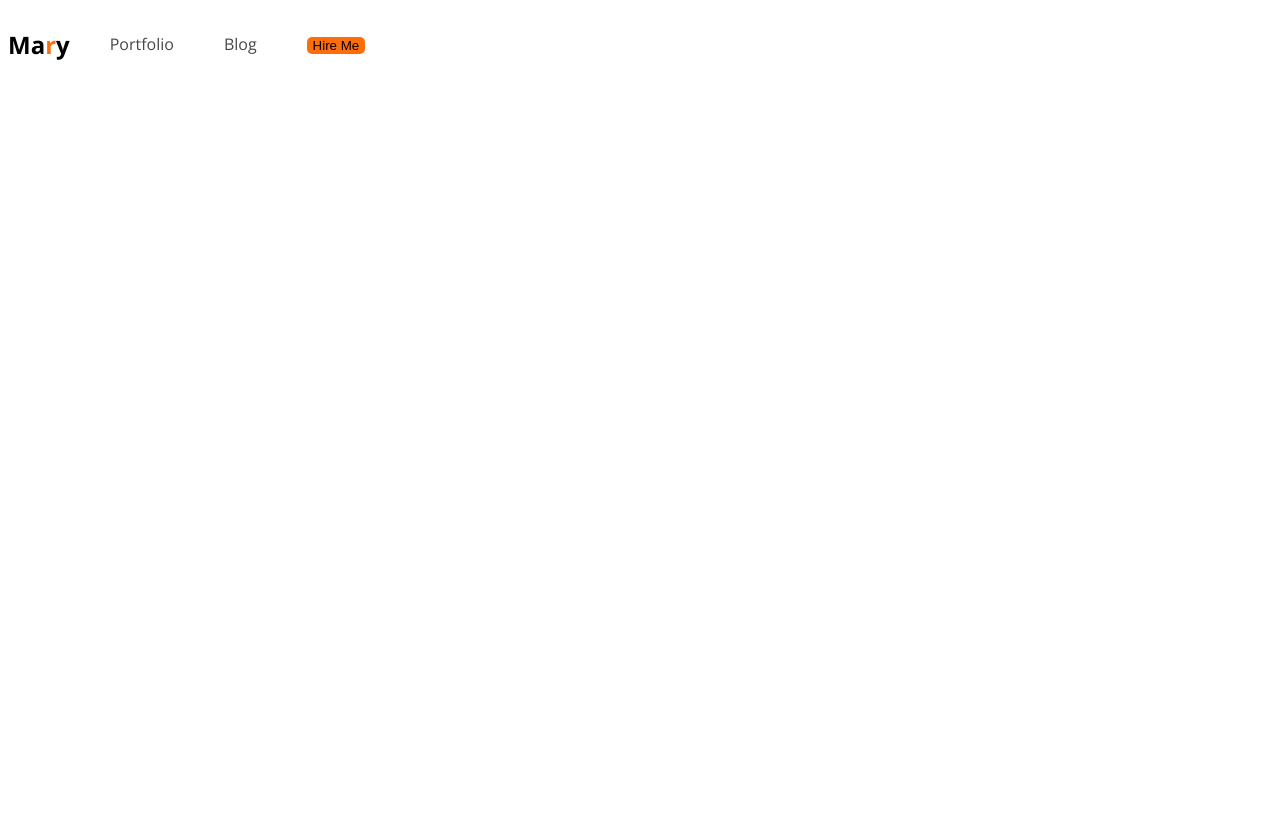
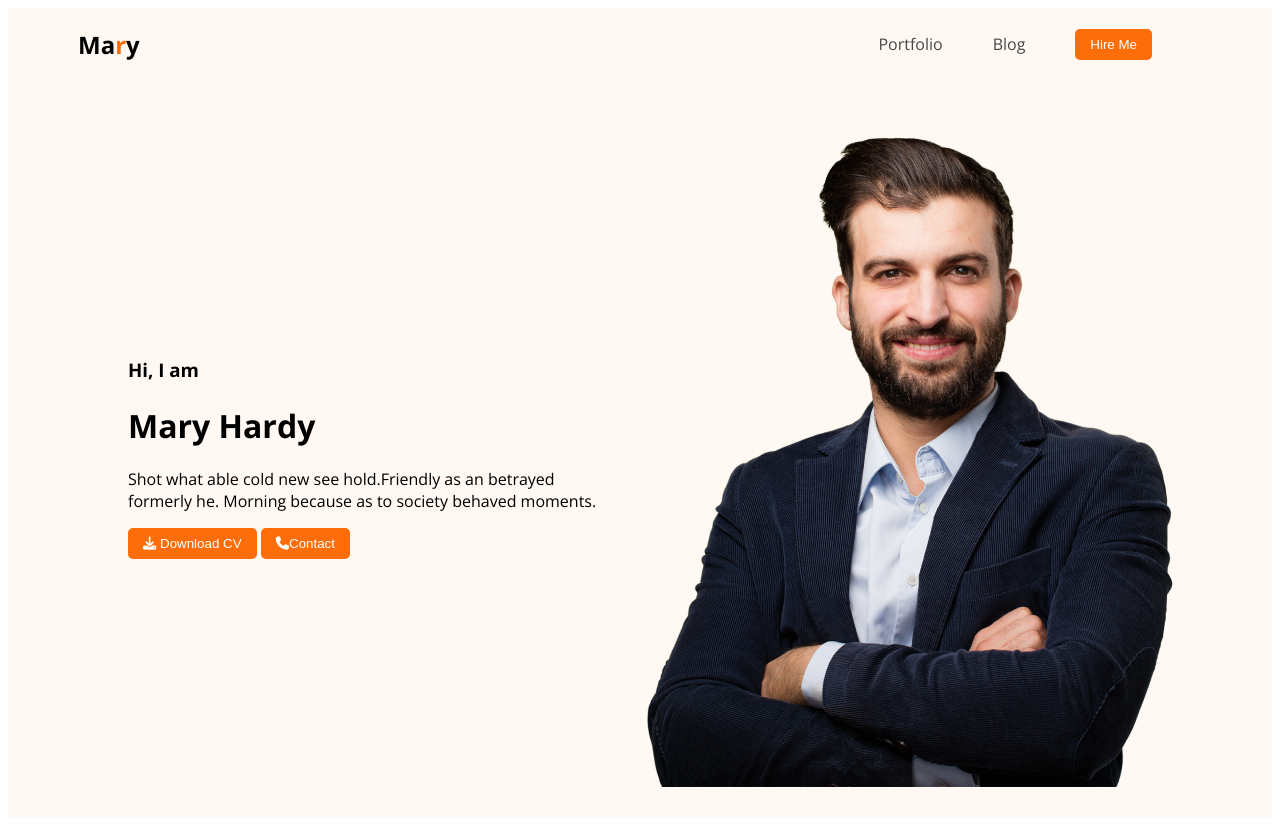
Before and after one commit to Rohul14/web-developer-portfolio, a plain HTML site: page index.html in a window 1280 px wide. Before the commit the page ends 800 px from the top, so only its background shows below. Drawn offline with nearby package versions, Linux system fonts and the light colour scheme.

Commit message:
banner commit

```diff
--- a/index.html
+++ b/index.html
@@ -5,6 +5,8 @@
     <meta name="viewport" content="width=device-width, initial-scale=1.0">
     <title>Web Developer Portfolio</title>
     <link rel="stylesheet" href="styles.css/portfolio.css">
+
+    <link rel="stylesheet" href="https://cdnjs.cloudflare.com/ajax/libs/font-awesome/6.6.0/css/all.min.css" integrity="sha512-Kc323vGBEqzTmouAECnVceyQqyqdsSiqLQISBL29aUW4U/M7pSPA/gEUZQqv1cwx4OnYxTxve5UMg5GT6L4JJg==" crossorigin="anonymous" referrerpolicy="no-referrer" />
 
 
     <link rel="preconnect" href="https://fonts.googleapis.com">
@@ -14,7 +16,7 @@
 
 </head>
 <body>
-    <header>
+    <header class="header">
            <nav>
             <h1 class="nav-title">Ma<span class="text-primary">r</span>y</h1>
             <ul>
@@ -23,6 +25,16 @@
                 <li><button class="button-primary">Hire Me</button></li>
             </ul>
            </nav>
+           <div class="banner">
+              <div>
+                <h3>Hi, I  am</h3>
+                <h1 class="main-title">Mary Hardy</h1>
+                <p>Shot what able cold new see hold.Friendly as an betrayed formerly he. Morning because as to society behaved moments.</p>
+                <button class="button-primary"><i class="fa-solid fa-download"></i> Download CV</button>
+                <button class="button-primary"><i class="fa-solid fa-phone"></i>Contact</button>
+              </div>
+              <img src="images/hardy.png" alt="">
+           </div>
     </header>
     <main>
 
--- a/styles.css/portfolio.css
+++ b/styles.css/portfolio.css
@@ -1,6 +1,9 @@
 /* nav related styles */
 nav{
     display: flex;
+    align-content: center;
+    justify-content: space-between;
+    margin: 0px 70px;
 
 }
 .nav title{
@@ -40,5 +43,21 @@ body{
     border-radius: 5px;
     background: #FD6E0A;
     border: 0px;
+    color: #FFFFFF;
+    padding: 8px 15px;
 
 }
+/* header related styles  */
+.header{
+    background-color: #FFF8F3;
+
+}
+.banner{
+    padding: 30px 90px 30px 120px;
+    display: flex;
+    align-items: center;
+}
+.header img{
+    width: 584px;
+    height: 676px
+}
```
